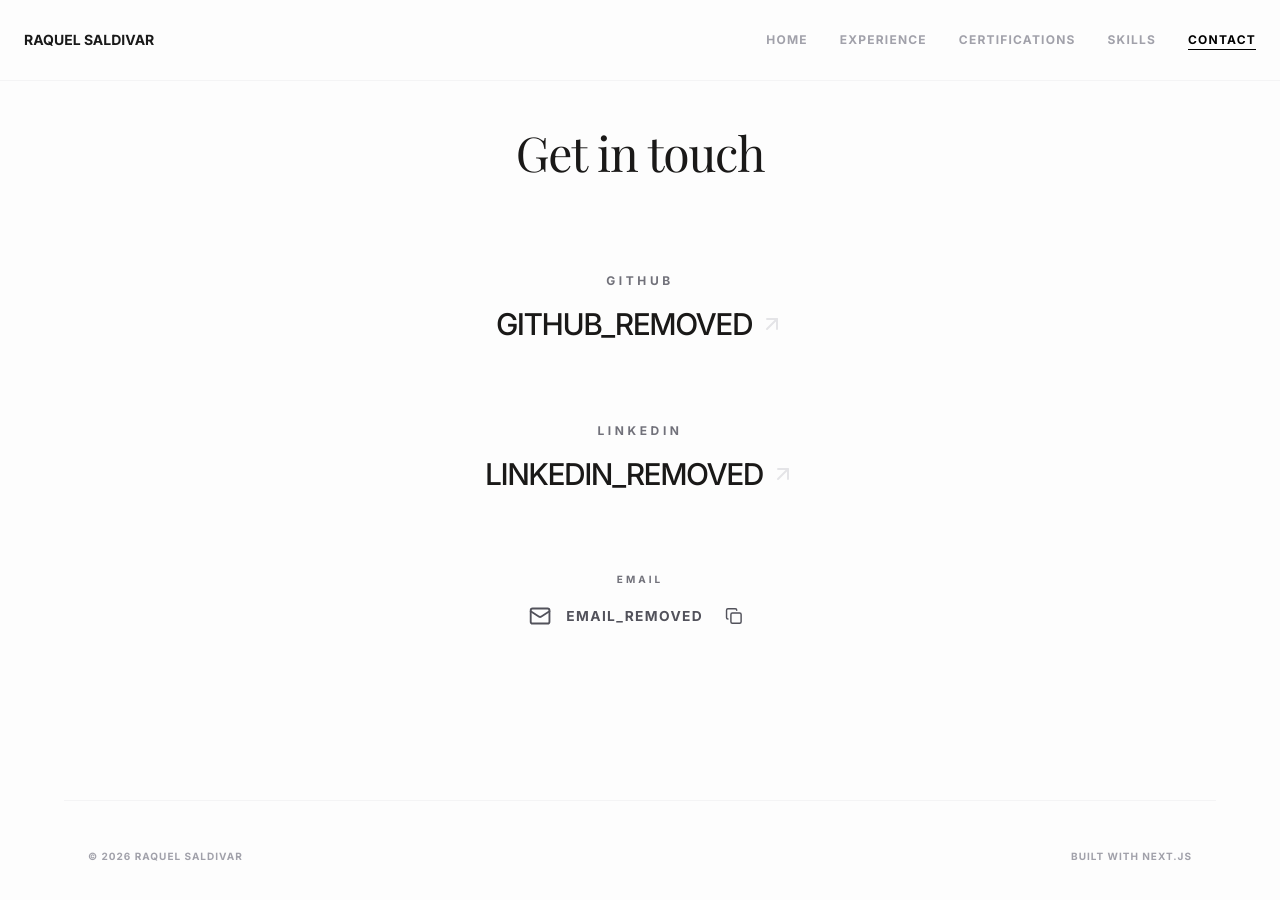
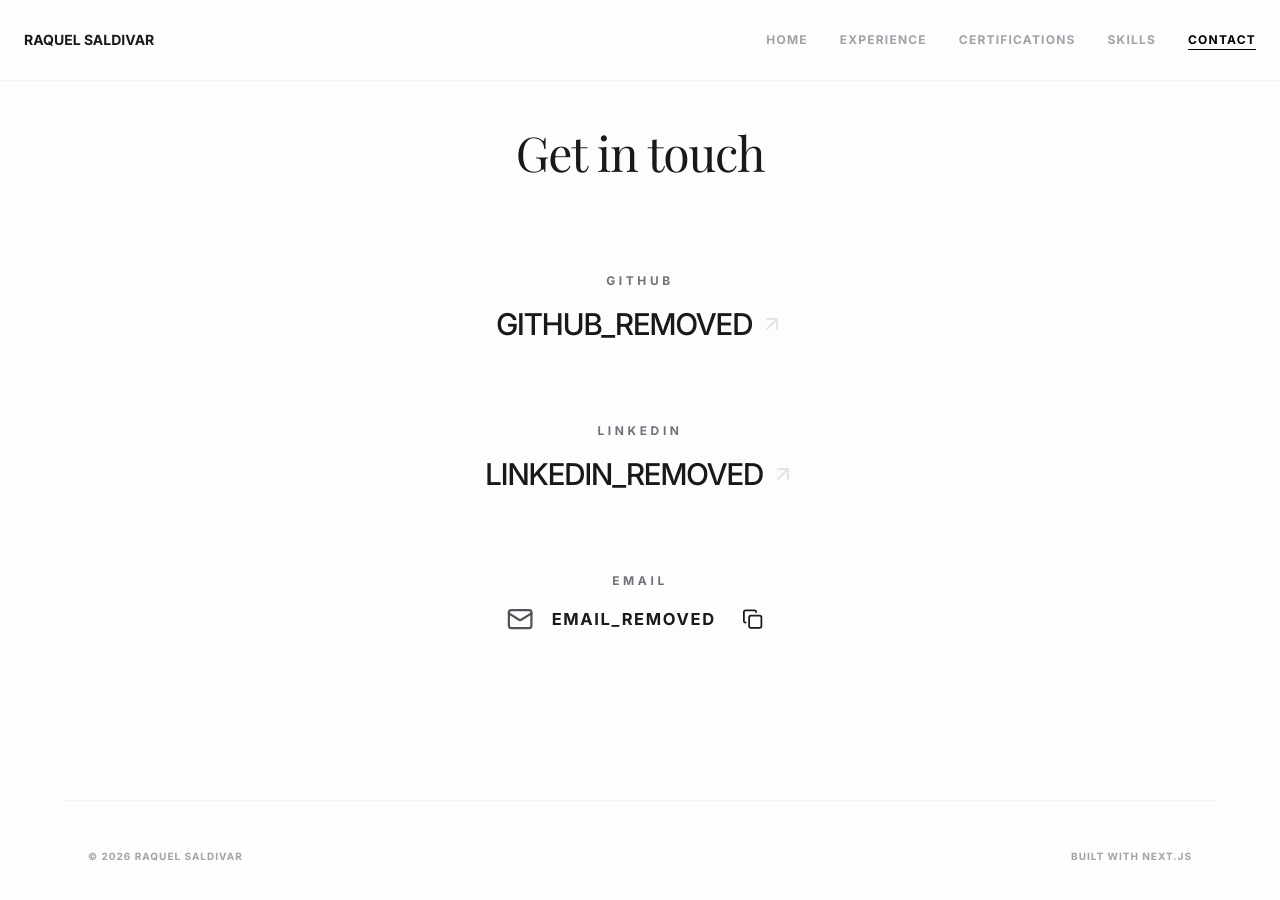
Before and after one commit to raquels27/raquels27-portfolio, a Next.js app: page /contact in a window 1280 px wide. Shown: the top 900 px of the page. Built offline with nearby package versions, Linux system fonts and the light colour scheme; a web font is replaced by a local one.

Commit message:
adding textColor variant to CopyEmail component

```diff
--- a/src/app/contact/page.tsx
+++ b/src/app/contact/page.tsx
@@ -34,11 +34,11 @@ export default function ContactPage() {
 
         {/* Email */}
         <div className="flex flex-col items-center">
-          <h2 className="text-[10px] font-bold uppercase tracking-[0.3em] text-zinc-500 mb-4">
+          <h2 className="text-[12px] font-bold uppercase tracking-[0.3em] text-zinc-500 mb-4">
             Email
           </h2>
-          <div className="scale-125 origin-center">
-             <CopyEmail email="EMAIL_REMOVED" />
+          <div className="scale-125 md:scale-150 origin-center">
+             <CopyEmail email="EMAIL_REMOVED" textColor="text-[#1a1a1a]"/>
           </div>
         </div>
       </div>
--- a/src/components/CopyEmail.tsx
+++ b/src/components/CopyEmail.tsx
@@ -3,7 +3,15 @@
 import { useState } from 'react';
 import { Copy, Check, Mail } from 'lucide-react';
 
-export default function CopyEmail({ email }: { email: string }) {
+interface CopyEmailProps {
+  email: string;
+  textColor?: string; // optional
+}
+
+export default function CopyEmail({
+  email,
+  textColor = "text-zinc-600",
+}: CopyEmailProps) {
   const [copied, setCopied] = useState(false);
 
   const handleCopy = async () => {
@@ -25,7 +33,7 @@ export default function CopyEmail({ email }: { email: string }) {
         className="flex items-center gap-3 hover:opacity-70 transition-opacity"
       >
         <Mail size={18} className="text-zinc-600 group-hover:text-black transition-colors" />
-        <span className="text-[11px] font-bold uppercase tracking-widest text-zinc-600 group-hover:text-black transition-colors">
+        <span className={`text-[11px] font-bold uppercase tracking-widest ${textColor} group-hover:text-black transition-colors`}>
           {email}
         </span>
       </a>
@@ -39,7 +47,7 @@ export default function CopyEmail({ email }: { email: string }) {
         {copied ? (
           <Check size={14} className="text-emerald-500 animate-in zoom-in duration-300" />
         ) : (
-          <Copy size={14} className="text-zinc-600 hover:text-black transition-colors" />
+          <Copy size={14} className={`${textColor} hover:text-black transition-colors`} />
         )}
 
         {/* Tooltip for "Copied!" feedback */}
--- a/src/components/Navbar.tsx
+++ b/src/components/Navbar.tsx
@@ -88,13 +88,13 @@ export default function Navbar() {
 
         {/* Mobile Menu Footer */}
         <div className="mt-auto border-t border-zinc-100 pt-8 pb-12">
-          <p className="text-[10px] font-bold uppercase tracking-[0.2em] text-zinc-400 mb-6">Socials</p>
+          <p className="text-[10px] font-bold uppercase tracking-[0.2em] text-zinc-600 mb-6">Socials</p>
           <div className="flex gap-8 text-sm font-medium">
             <a
               href="https://LINKEDIN_REMOVED"
               target="_blank"
               rel="noopener noreferrer"
-              className="text-zinc-500 hover:text-black transition-colors duration-300"
+              className="text-[#1a1a1a] hover:text-black transition-colors duration-300"
             >
               LinkedIn
             </a>
@@ -102,7 +102,7 @@ export default function Navbar() {
               href="https://GITHUB_REMOVED"
               target="_blank"
               rel="noopener noreferrer"
-              className="text-zinc-500 hover:text-black transition-colors duration-300"
+              className="text-[#1a1a1a] hover:text-black transition-colors duration-300"
             >
               GitHub
             </a>
```
